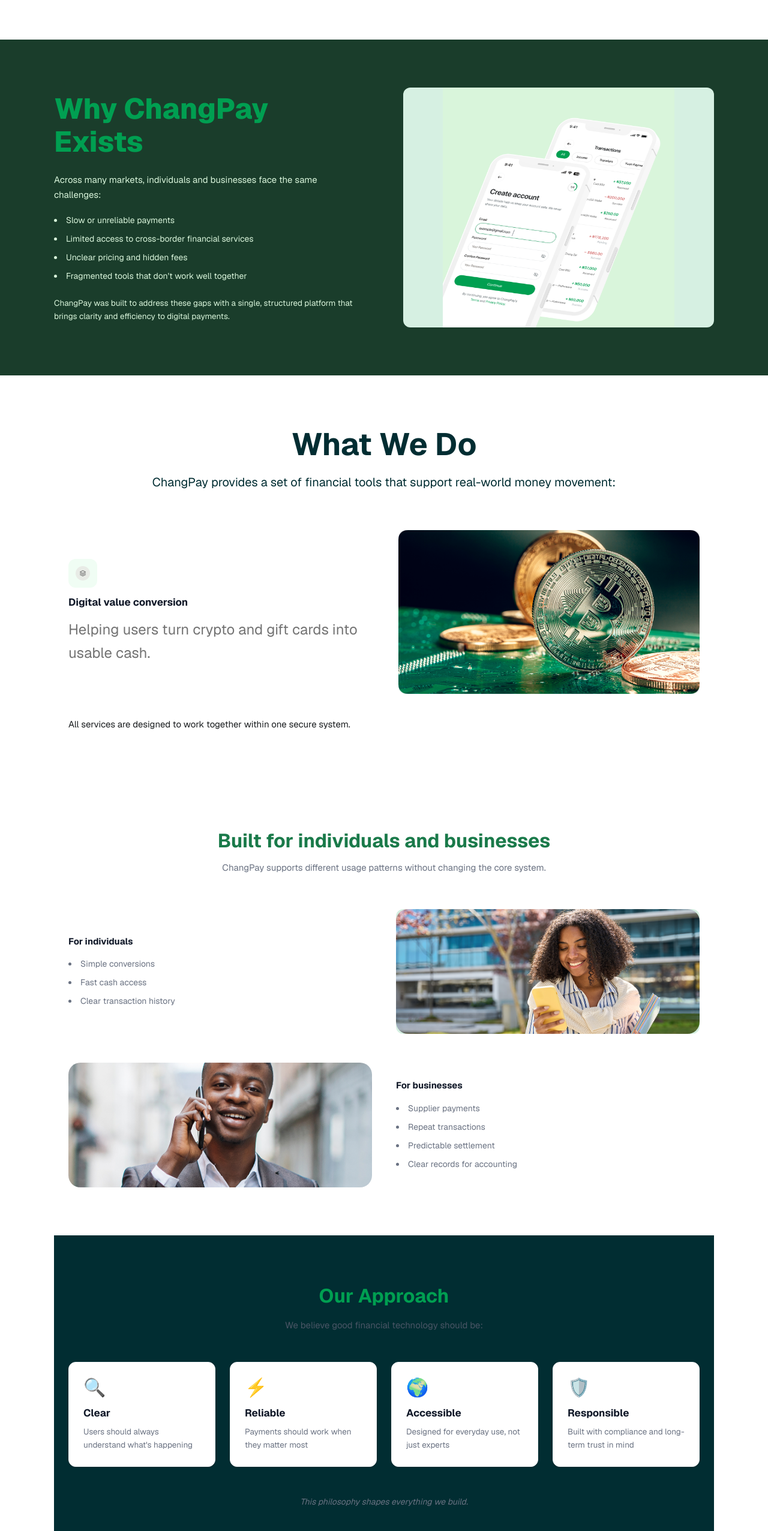
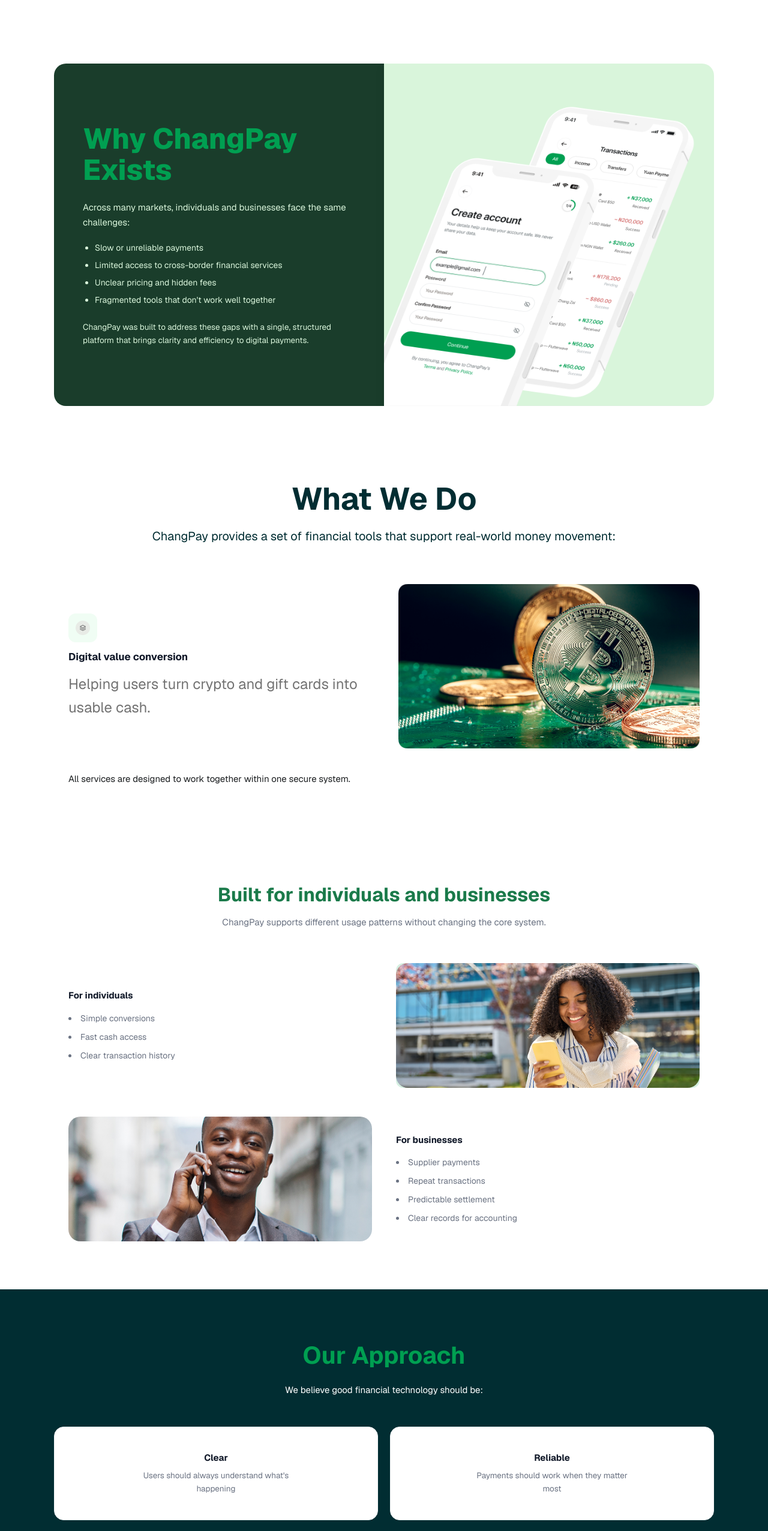
Before and after one commit to webxielclients/frontendwebsite, a Next.js app: page /About in a window 1280 px wide. Shown: the part 1059-3612 px from the top of the page at 60% size. Built offline with nearby package versions, Linux system fonts and the light colour scheme; a web font is replaced by a local one.

Commit message:
Make changes to changpay website

```diff
--- a/app/About/page.tsx
+++ b/app/About/page.tsx
@@ -25,6 +25,7 @@
   dir?: 'up' | 'down' | 'left' | 'right';
   className?: string;
 }
+
 function Reveal({ children, delay = 0, dir = 'up', className = '' }: RevealProps) {
   const [ref, inView] = useInView();
   const translate: Record<string, string> = {
@@ -63,7 +64,6 @@
     transition: `opacity .65s cubic-bezier(.16,1,.3,1) ${delay}ms, transform .65s cubic-bezier(.16,1,.3,1) ${delay}ms`,
   });
 
-  const navLinks = ['Home', 'About us', 'How it works', 'FAQ', 'Contact'];
 
   return (
     <div className="font-sans text-gray-900 bg-white overflow-x-hidden">
@@ -139,16 +139,20 @@
           </div>
         </section>
 
-        <section className="bg-[#1a3d2b] px-6 py-20">
-          <div className="max-w-[1100px] mx-auto grid grid-cols-1 md:grid-cols-2 gap-12 md:gap-16 items-center">
-            <Reveal dir="left">
-              <h2 className="text-[32px] md:text-[48px] font-extrabold text-[#009F51] leading-[1.15] mb-6">
+
+        <section className="px-4 md:px-6 py-10">
+          <div className="max-w-[1100px] mx-auto">
+            <Reveal>
+              <div className="rounded-[20px] overflow-hidden grid grid-cols-1 md:grid-cols-2 min-h-[380px]">
+
+                <div className="bg-[#1a3d2b] px-8 md:px-12 py-12 md:py-16 flex flex-col justify-center">
+                  <h2 className="text-[36px] md:text-[48px] font-extrabold text-[#009F51] leading-[1.1] mb-6">
                     Why ChangPay<br />Exists
                   </h2>
                   <p className="text-[#D9F5DB] text-[15px] leading-relaxed mb-5">
                     Across many markets, individuals and businesses face the same challenges:
                   </p>
-              <ul className="list-disc list-inside text-[#D9F5DB] text-[14px] space-y-2.5 mb-6">
+                  <ul className="list-disc list-outside pl-5 text-[#D9F5DB] text-[14px] space-y-2 mb-6">
                     <li>Slow or unreliable payments</li>
                     <li>Limited access to cross-border financial services</li>
                     <li>Unclear pricing and hidden fees</li>
@@ -158,10 +162,18 @@
                     ChangPay was built to address these gaps with a single, structured
                     platform that brings clarity and efficiency to digital payments.
                   </p>
-            </Reveal>
-            <Reveal dir="right" delay={80}>
-              <div className="relative h-80 md:h-[400px] rounded-xl overflow-hidden bg-[#d6f0e2]">
-                <Image src="/Image(6).png" alt="ChangPay app screens" fill className="object-contain" />
+                </div>
+
+                <div className="flex items-center justify-center min-h-[300px] md:min-h-0">
+                  <Image
+                    src="/Image(6).png"
+                    alt="ChangPay app screens"
+                    width={560}
+                    height={520}
+                    className="w-full h-auto object-cover drop-shadow-xl"
+                  />
+                </div>
+
               </div>
             </Reveal>
           </div>
@@ -243,78 +255,64 @@
           </div>
         </section>
 
-        <section className="max-w-[1100px] mx-auto px-6 py-20 bg-[#012D32]">
-          <div className="text-center mb-12">
-            <Reveal>
-              <h2 className="text-2xl md:text-[32px] font-bold text-[#009F51] mb-4">
+        {/* Our Approach — full-width dark bg, 2×2 white cards, no emoji, centered text */}
+        <section className="bg-[#012D32] px-6 py-16 md:py-20">
+          <div className="max-w-[1100px] mx-auto">
+
+            <Reveal className="text-center mb-12">
+              <h2 className="text-[32px] md:text-[40px] font-bold text-[#009F51] mb-4">
                 Our Approach
               </h2>
-              <p className="text-gray-600 text-[15px] leading-relaxed max-w-2xl mx-auto">
+              <p className="text-white text-[15px] leading-relaxed">
                 We believe good financial technology should be:
               </p>
             </Reveal>
-          </div>
 
-          <div className="grid grid-cols-1 md:grid-cols-2 lg:grid-cols-4 gap-6 mb-12">
+            <div className="grid grid-cols-1 sm:grid-cols-2 gap-5 mb-12">
               {[
-              {
-                title: "Clear",
-                description: "Users should always understand what's happening",
-                icon: "🔍"
-              },
-              {
-                title: "Reliable",
-                description: "Payments should work when they matter most",
-                icon: "⚡"
-              },
-              {
-                title: "Accessible",
-                description: "Designed for everyday use, not just experts",
-                icon: "🌍"
-              },
-              {
-                title: "Responsible",
-                description: "Built with compliance and long-term trust in mind",
-                icon: "🛡️"
-              }
+                { title: "Clear",       description: "Users should always understand what's happening" },
+                { title: "Reliable",    description: "Payments should work when they matter most" },
+                { title: "Accessible",  description: "Designed for everyday use, not just experts" },
+                { title: "Responsible", description: "Built with compliance and long-term trust in mind" },
               ].map((item, index) => (
                 <Reveal key={item.title} delay={index * 80}>
-                <div className="bg-white p-6 rounded-xl shadow-sm hover:shadow-md transition-shadow border border-gray-100">
-                  <div className="text-3xl mb-3">{item.icon}</div>
-                  <h3 className="text-[17px] font-bold text-gray-900 mb-2">{item.title}</h3>
-                  <p className="text-[13.5px] text-gray-500 leading-relaxed">{item.description}</p>
+                  <div className="bg-white border border-gray-100 rounded-2xl px-10 py-10 text-center
+                                  flex flex-col items-center justify-center gap-2 min-h-[120px]
+                                  hover:shadow-md transition-shadow">
+                    <h3 className="text-[15px] font-bold text-gray-900">{item.title}</h3>
+                    <p className="text-[13.5px] text-gray-500 leading-relaxed max-w-[260px]">{item.description}</p>
                   </div>
                 </Reveal>
               ))}
             </div>
 
-          <Reveal delay={320}>
-            <p className="text-center text-[14px] text-gray-500 italic">
+            <Reveal delay={360}>
+              <p className="text-center text-[14px] text-white">
                 This philosophy shapes everything we build.
               </p>
             </Reveal>
+
+          </div>
         </section>
 
-        <section className="max-w-[1100px] mx-auto px-6 py-20">
-          <div className="grid grid-cols-1 md:grid-cols-2 gap-12 items-center">
-            <Reveal dir="right" delay={60}>
-              <h2 className="text-2xl md:text-[32px] font-bold text-[#009F51] mb-4 leading-tight">
+        {/* Looking Ahead — text left, one paragraph only, rounded photo right */}
+        <section className="max-w-[1100px] mx-auto px-6 py-16 md:py-20">
+          <div className="grid grid-cols-1 md:grid-cols-2 gap-12 md:gap-16 items-center">
+
+            <Reveal dir="left">
+              <h2 className="text-[28px] md:text-[32px] font-bold text-[#009F51] mb-5 leading-tight">
                 Looking Ahead
               </h2>
-              <p className="text-[15px] text-gray-600 leading-relaxed mb-4">
+              <p className="text-[15px] text-gray-600 leading-relaxed">
                 ChangPay is continuously improving—expanding capabilities,
                 strengthening infrastructure, and refining the user experience—while
                 staying grounded in our mission to make digital payments simpler and
                 more inclusive.
               </p>
-              <p className="text-[13.5px] text-gray-500 leading-relaxed">
-                We're committed to building a platform that grows with our users'
-                needs, adapting to new challenges while maintaining the reliability
-                and clarity that define our approach.
-              </p>
             </Reveal>
-             <Reveal dir="left">
-              <div className="relative h-40 md:h-80 rounded-xl overflow-hidden">
+
+            <Reveal dir="right" delay={80}>
+              <div className="relative h-56 md:h-72 rounded-2xl overflow-hidden">
                 <Image
                   src="/abouten.png"
                   alt="ChangPay future vision"
@@ -323,6 +321,7 @@
                 />
               </div>
             </Reveal>
+
           </div>
         </section>
 
```
Lines whose indentation alone changed are shown as unchanged.
